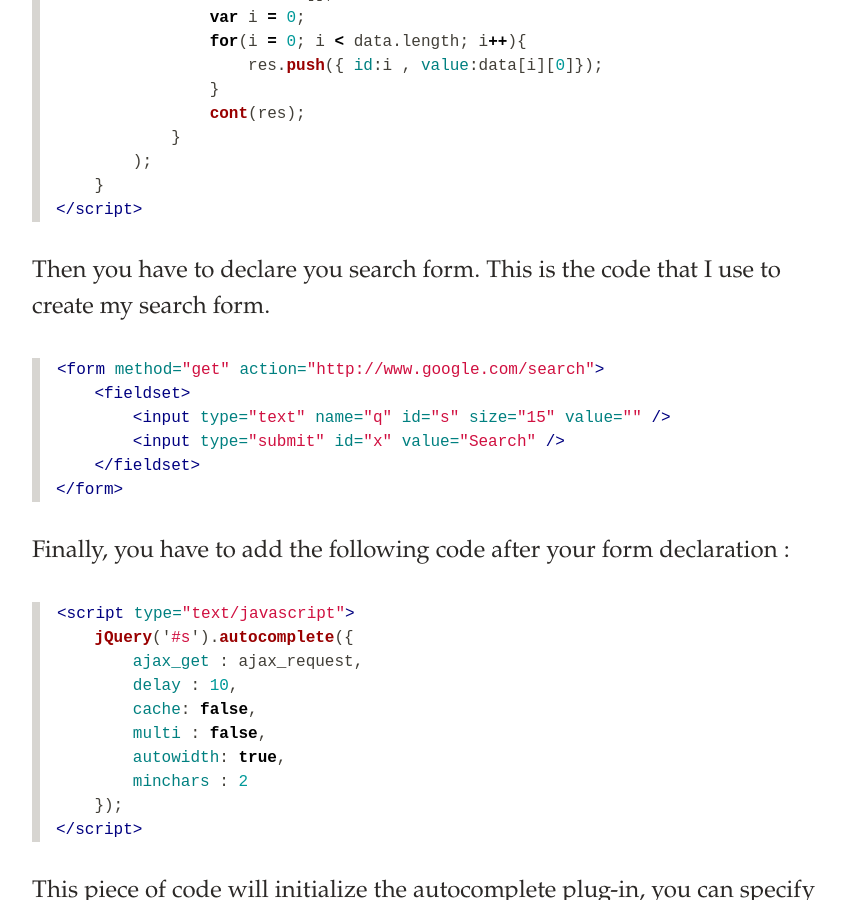
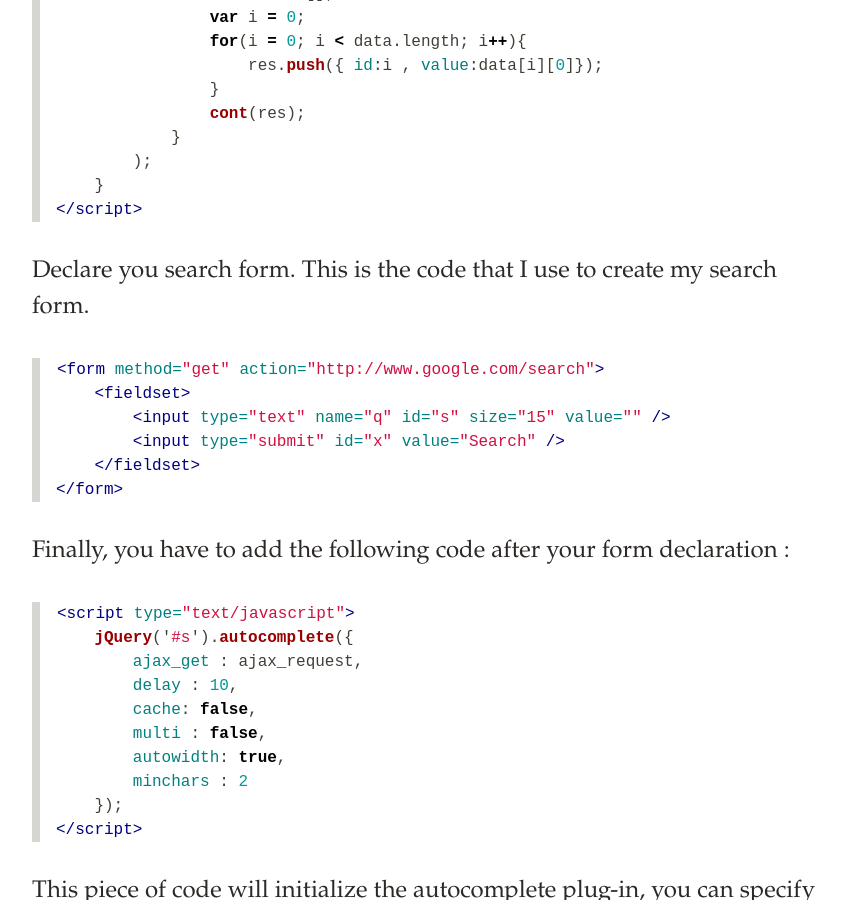
Before and after one commit to adaxi/blog, a Jekyll site: the page built from _posts/2010-02-27-add-google-autocomplete-to-your-website.md, in a window 1280 px wide and 900 px high, scrolled down 1371 px. Shown: the whole window, without its empty margins (208-1052 px from the left). Built offline with Jekyll 4.4.1, drawn with Linux system fonts in a browser that asks for light colours.

Commit message:
Simplify sentences.

````diff
--- a/_posts/2010-02-27-add-google-autocomplete-to-your-website.md
+++ b/_posts/2010-02-27-add-google-autocomplete-to-your-website.md
@@ -55,7 +55,7 @@ First we need to add some Javascript code to the head of the html document. You
 </script>
 ```
 
-Then you have to declare you search form. This is the code that I use to create my search form.
+Declare you search form. This is the code that I use to create my search form.
 
 ```html
 <form method="get" action="http://www.google.com/search">
````
